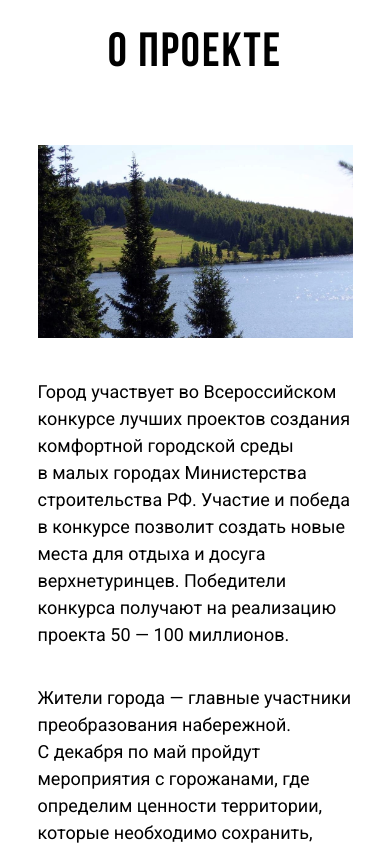
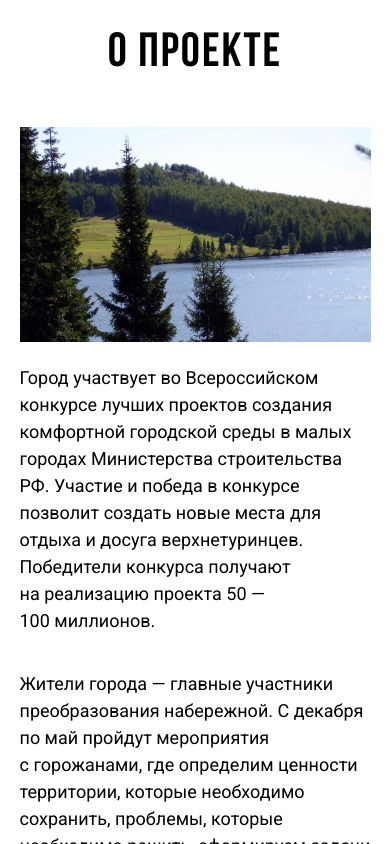
Before and after one commit to designunit/tura, a Next.js app: page / in a window 390 px wide. Shown: the part 1800-2644 px from the top of the page. Built offline with nearby package versions, Linux system fonts and the light colour scheme.

Commit message:
upd mobile paddings

```diff
--- a/src/components/About/styles.module.css
+++ b/src/components/About/styles.module.css
@@ -32,6 +32,9 @@
     }
     .picture {
         width: 100%;
-        padding: 1em;
+        padding: 0;
+    }
+    .text {
+        padding: 0;
     }
 }
--- a/src/components/Story/styles.module.css
+++ b/src/components/Story/styles.module.css
@@ -45,8 +45,4 @@
         margin-bottom: 48px;
         margin-right: 0;
     }
-
-    .text {
-        padding: 0 5%;
-    }
 }
```
